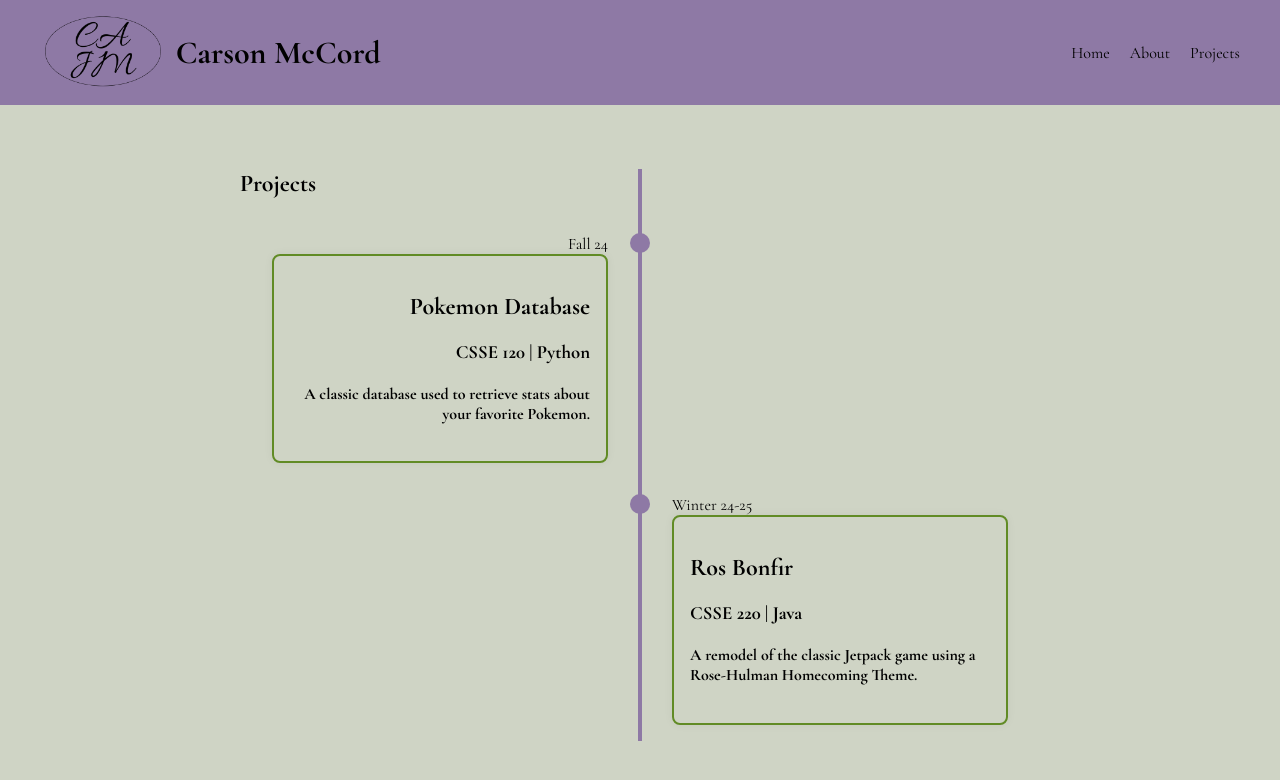
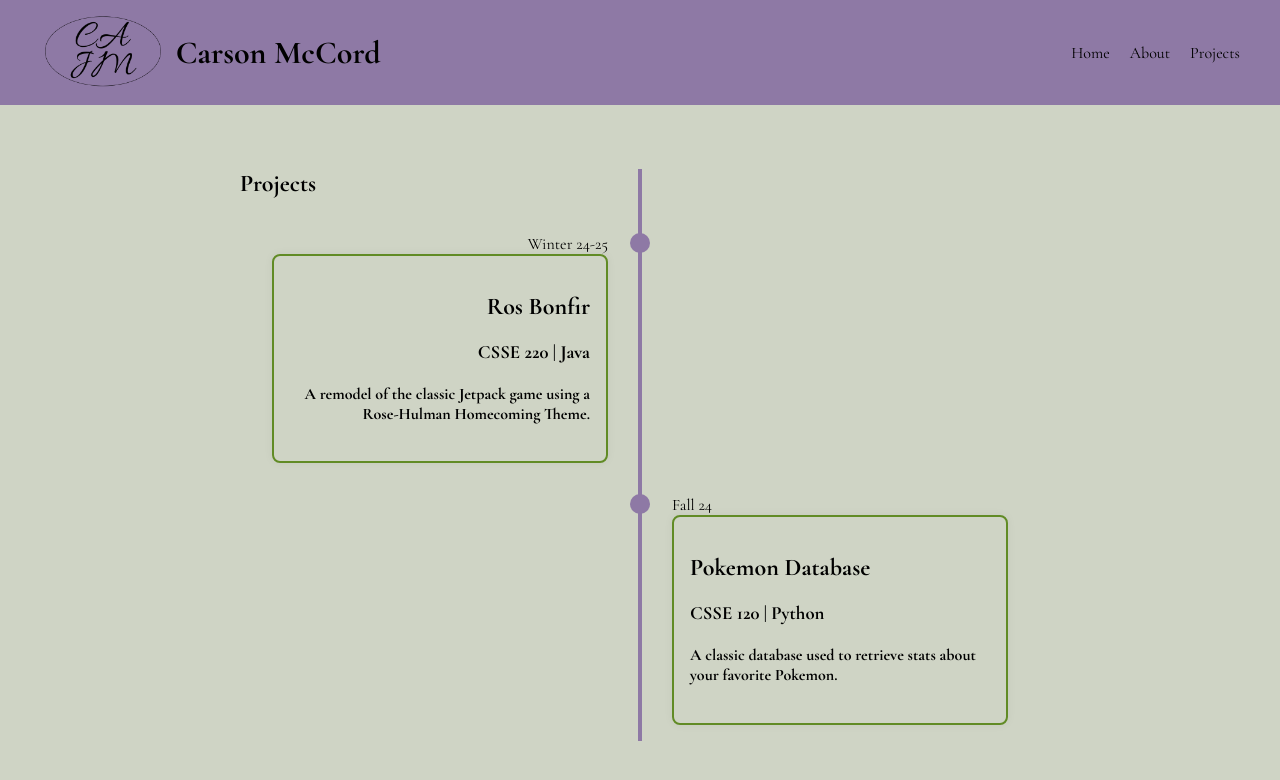
Before and after one commit to cajmccord/cajmccord.github.io, a Jekyll site: the page built from projects.html, in a window 1280 px wide. Shown: the top 780 px of the page. Built offline with Jekyll 4.4.1, drawn with Linux system fonts in a browser that asks for light colours.

Commit message:
added sort order

```diff
--- a/projects.html
+++ b/projects.html
@@ -6,8 +6,9 @@ permalink: /projects/
 
 <section class="timeline">
   <h1>Projects</h1>
+  {% assign sorted_projects = site.projects | sort: "sort_order" | reverse %}
 
-  {% for project in site.projects %}
+  {% for project in sorted_projects %}
   {% assign side = forloop.index0 | modulo: 2 | plus: 0 %}
   <div class="timeline-item {% if side == 0 %}left{% else %}right{% endif %}">
     <div class="timeline-date">{{ project.season }}</div>
```
Also changed, not shown: _projects/pokemon-database.md (+1 -0 lines), _projects/ros-bonfir.md (+1 -0 lines). Lines whose indentation alone changed are shown as unchanged.
